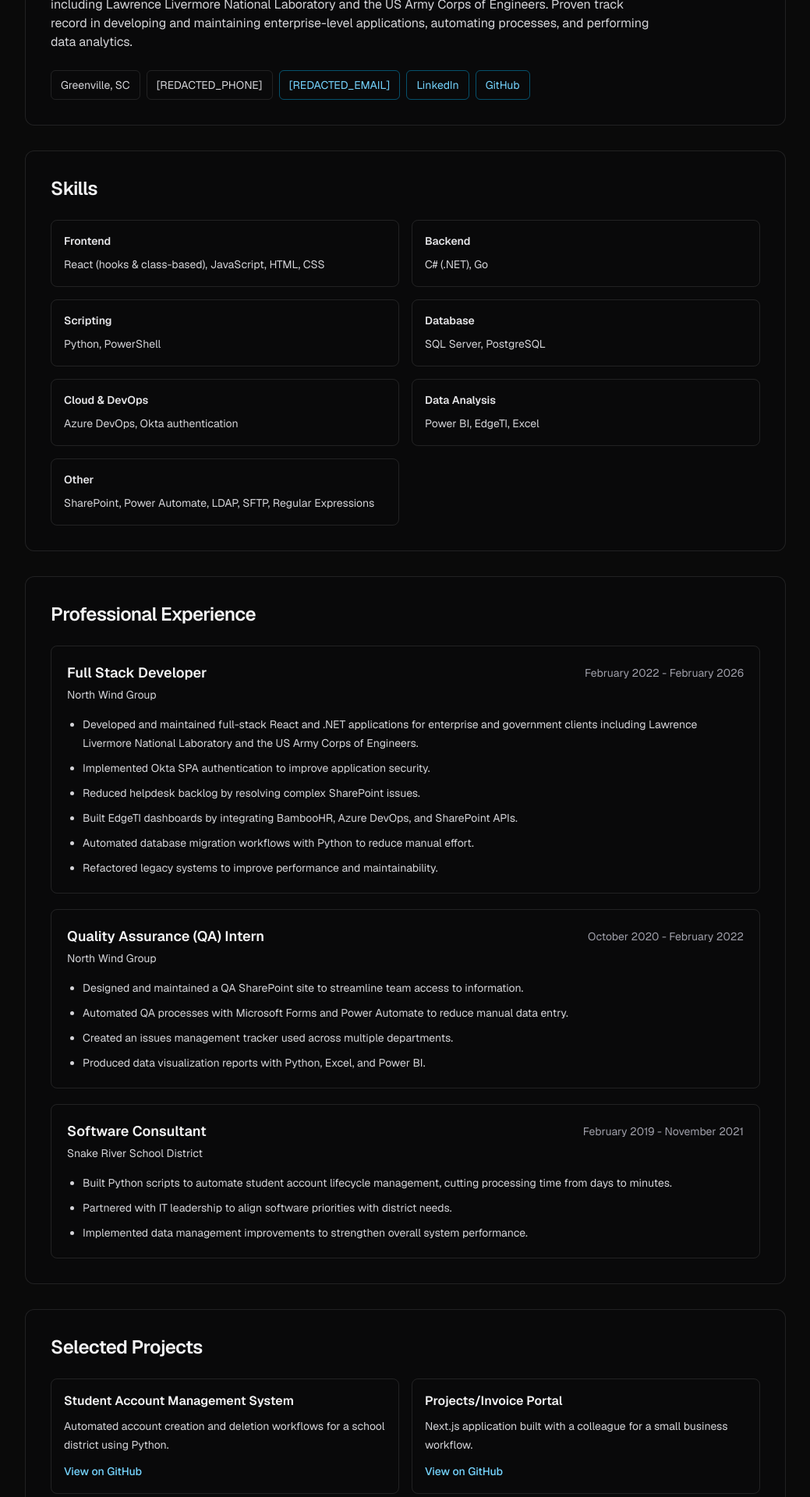
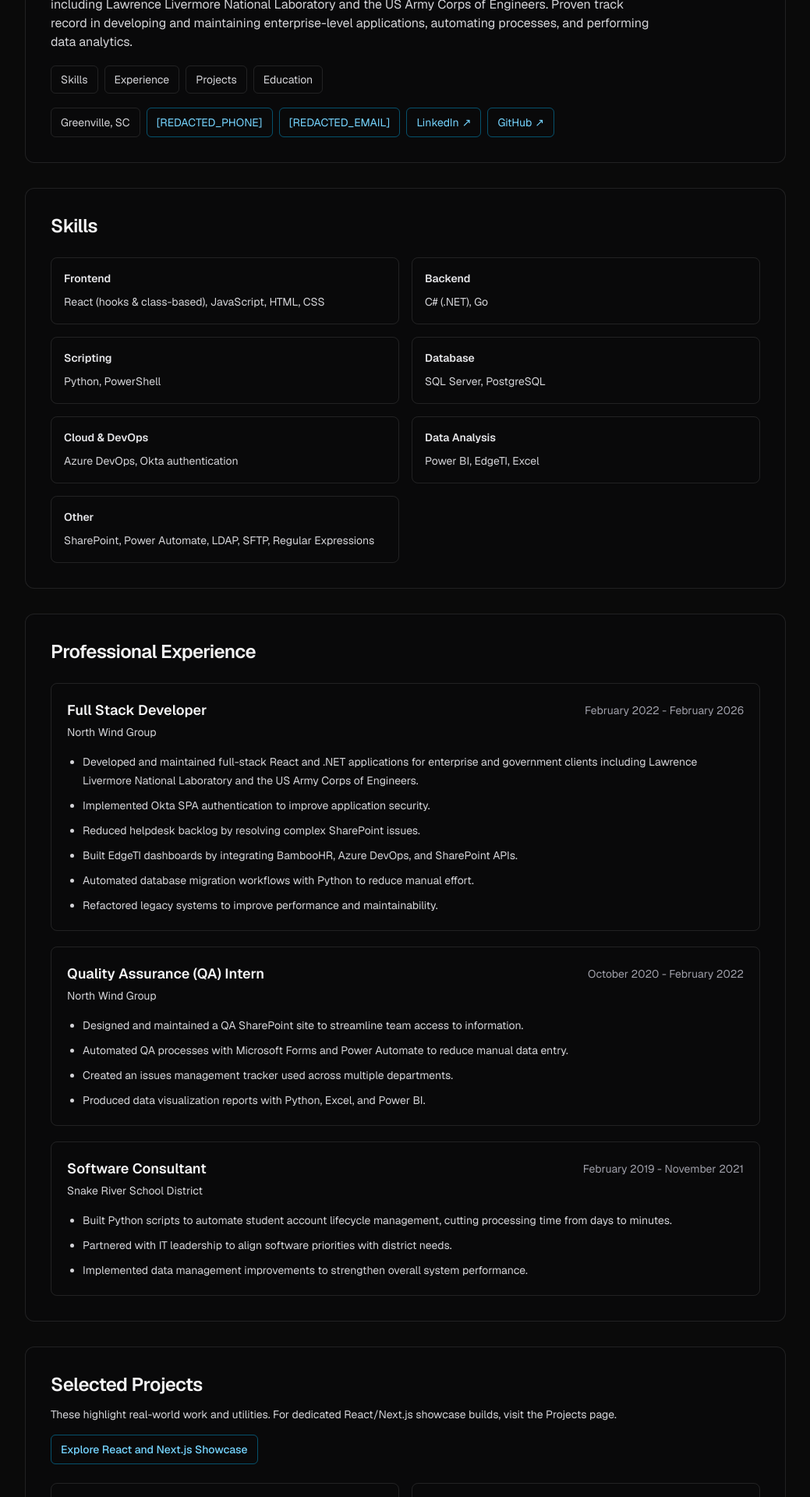
Before and after one commit to jordankalebpage/jordan-page-dev, a Next.js app: page / in a window 1280 px wide. Shown: the part 280-2200 px from the top of the page at 78% size, without its empty margins (120-1159 px from the left). Built offline with nearby package versions, Linux system fonts and the light colour scheme.

Commit message:
refactor: streamline page structure and enhance navigation links

```diff
--- a/app/page.tsx
+++ b/app/page.tsx
@@ -1,103 +1,25 @@
+import Link from "next/link";
+import { experience, resumeProjects, skillGroups } from "./content";
+
 export const runtime = "edge";
 
-const skillGroups = [
-  {
-    label: "Frontend",
-    value: "React (hooks & class-based), JavaScript, HTML, CSS",
-  },
-  {
-    label: "Backend",
-    value: "C# (.NET), Go",
-  },
-  {
-    label: "Scripting",
-    value: "Python, PowerShell",
-  },
-  {
-    label: "Database",
-    value: "SQL Server, PostgreSQL",
-  },
-  {
-    label: "Cloud & DevOps",
-    value: "Azure DevOps, Okta authentication",
-  },
-  {
-    label: "Data Analysis",
-    value: "Power BI, EdgeTI, Excel",
-  },
-  {
-    label: "Other",
-    value: "SharePoint, Power Automate, LDAP, SFTP, Regular Expressions",
-  },
-];
+const sectionClass = "mt-8 rounded-xl border border-white/10 bg-zinc-950/70 p-6 sm:p-8";
+const staticPillClass = "rounded-md border border-white/10 px-3 py-2 text-zinc-300";
+const linkPillClass =
+  "inline-flex rounded-md border border-sky-400/40 px-3 py-2 text-sky-300 transition-colors hover:bg-sky-400/10 focus-visible:outline-none focus-visible:ring-2 focus-visible:ring-sky-300 focus-visible:ring-offset-2 focus-visible:ring-offset-black";
+const sectionJumpLinkClass =
+  "rounded-md border border-white/10 px-3 py-2 text-sm text-zinc-300 transition-colors hover:border-zinc-600 hover:text-zinc-100 focus-visible:outline-none focus-visible:ring-2 focus-visible:ring-sky-300 focus-visible:ring-offset-2 focus-visible:ring-offset-black";
 
-const experience = [
-  {
-    title: "Full Stack Developer",
-    company: "North Wind Group",
-    period: "February 2022 - February 2026",
-    highlights: [
-      "Developed and maintained full-stack React and .NET applications for enterprise and government clients including Lawrence Livermore National Laboratory and the US Army Corps of Engineers.",
-      "Implemented Okta SPA authentication to improve application security.",
-      "Reduced helpdesk backlog by resolving complex SharePoint issues.",
-      "Built EdgeTI dashboards by integrating BambooHR, Azure DevOps, and SharePoint APIs.",
-      "Automated database migration workflows with Python to reduce manual effort.",
-      "Refactored legacy systems to improve performance and maintainability.",
-    ],
-  },
-  {
-    title: "Quality Assurance (QA) Intern",
-    company: "North Wind Group",
-    period: "October 2020 - February 2022",
-    highlights: [
-      "Designed and maintained a QA SharePoint site to streamline team access to information.",
-      "Automated QA processes with Microsoft Forms and Power Automate to reduce manual data entry.",
-      "Created an issues management tracker used across multiple departments.",
-      "Produced data visualization reports with Python, Excel, and Power BI.",
-    ],
-  },
-  {
-    title: "Software Consultant",
-    company: "Snake River School District",
-    period: "February 2019 - November 2021",
-    highlights: [
-      "Built Python scripts to automate student account lifecycle management, cutting processing time from days to minutes.",
-      "Partnered with IT leadership to align software priorities with district needs.",
-      "Implemented data management improvements to strengthen overall system performance.",
-    ],
-  },
-];
-
-const projects = [
-  {
-    name: "Student Account Management System",
-    description:
-      "Automated account creation and deletion workflows for a school district using Python.",
-    href: "https://github.com/jordankalebpage/SRSDAccountCreation",
-  },
-  {
-    name: "Projects/Invoice Portal",
-    description: "Next.js application built with a colleague for a small business workflow.",
-    href: "https://github.com/jordankalebpage/next-geo-invoice",
-  },
-  {
-    name: "Twitter Color Changer",
-    description:
-      "Chrome extension that lets users customize Twitter background, text, and border colors.",
-    href: "https://github.com/jordankalebpage/twitter-background-thing",
-  },
-  {
-    name: "Anime Subtitle Renamer",
-    description:
-      "Go utility that renames anime videos and subtitle files for automatic subtitle loading in MPV.",
-    href: "https://github.com/jordankalebpage/anime-subtitle-renamer-thing",
-  },
-  {
-    name: "Anime Remove Torrenter Name and Hash",
-    description: "Go script that strips release group names and hashes from anime filenames.",
-    href: "https://github.com/jordankalebpage/anime-remove-torrenter-name-thing",
-  },
-];
+function ExternalIndicator() {
+  return (
+    <>
+      <span aria-hidden="true" className="ml-1">
+        ↗
+      </span>
+      <span className="sr-only"> (opens in new tab)</span>
+    </>
+  );
+}
 
 export default function Home() {
   return (
@@ -115,16 +37,44 @@
           enterprise-level applications, automating processes, and performing data analytics.
         </p>
 
+        <nav aria-label="Jump to section" className="mt-6">
+          <ul className="flex flex-wrap gap-2">
+            <li>
+              <a className={sectionJumpLinkClass} href="#skills">
+                Skills
+              </a>
+            </li>
+            <li>
+              <a className={sectionJumpLinkClass} href="#experience">
+                Experience
+              </a>
+            </li>
+            <li>
+              <a className={sectionJumpLinkClass} href="#selected-projects">
+                Projects
+              </a>
+            </li>
+            <li>
+              <a className={sectionJumpLinkClass} href="#education">
+                Education
+              </a>
+            </li>
+          </ul>
+        </nav>
+
         <ul className="mt-6 flex flex-wrap gap-2 text-sm">
-          <li className="rounded-md border border-white/10 px-3 py-2 text-zinc-300">
-            Greenville, SC
-          </li>
-          <li className="rounded-md border border-white/10 px-3 py-2 text-zinc-300">
-            [REDACTED_PHONE]
+          <li className={staticPillClass}>Greenville, SC</li>
+          <li>
+            <a
+              className={linkPillClass}
+              href="tel:[REDACTED_PHONE]"
+            >
+              [REDACTED_PHONE]
+            </a>
           </li>
           <li>
             <a
-              className="inline-flex rounded-md border border-sky-400/40 px-3 py-2 text-sky-300 transition-colors hover:bg-sky-400/10"
+              className={linkPillClass}
               href="mailto:[REDACTED_EMAIL]"
             >
               [REDACTED_EMAIL]
@@ -132,28 +82,32 @@
           </li>
           <li>
             <a
-              className="inline-flex rounded-md border border-sky-400/40 px-3 py-2 text-sky-300 transition-colors hover:bg-sky-400/10"
+              aria-label="LinkedIn (opens in new tab)"
+              className={linkPillClass}
               href="https://www.linkedin.com/in/jordankalebpage/"
               target="_blank"
               rel="noopener noreferrer"
             >
               LinkedIn
+              <ExternalIndicator />
             </a>
           </li>
           <li>
             <a
-              className="inline-flex rounded-md border border-sky-400/40 px-3 py-2 text-sky-300 transition-colors hover:bg-sky-400/10"
+              aria-label="GitHub (opens in new tab)"
+              className={linkPillClass}
               href="https://github.com/jordankalebpage"
               target="_blank"
               rel="noopener noreferrer"
             >
               GitHub
+              <ExternalIndicator />
             </a>
           </li>
         </ul>
       </section>
 
-      <section className="mt-8 rounded-xl border border-white/10 bg-zinc-950/70 p-6 sm:p-8">
+      <section id="skills" className={sectionClass}>
         <h2 className="text-2xl font-semibold tracking-tight text-zinc-100">Skills</h2>
 
         <dl className="mt-6 grid gap-4 sm:grid-cols-2">
@@ -166,7 +120,7 @@
         </dl>
       </section>
 
-      <section className="mt-8 rounded-xl border border-white/10 bg-zinc-950/70 p-6 sm:p-8">
+      <section id="experience" className={sectionClass}>
         <h2 className="text-2xl font-semibold tracking-tight text-zinc-100">
           Professional Experience
         </h2>
@@ -191,28 +145,42 @@
         </div>
       </section>
 
-      <section className="mt-8 rounded-xl border border-white/10 bg-zinc-950/70 p-6 sm:p-8">
+      <section id="selected-projects" className={sectionClass}>
         <h2 className="text-2xl font-semibold tracking-tight text-zinc-100">Selected Projects</h2>
+        <p className="mt-3 text-sm text-zinc-300">
+          These highlight real-world work and utilities. For dedicated React/Next.js showcase
+          builds, visit the Projects page.
+        </p>
+        <div className="mt-4">
+          <Link
+            className="inline-flex rounded-md border border-sky-400/40 px-3 py-2 text-sm font-medium text-sky-300 transition-colors hover:bg-sky-400/10 focus-visible:outline-none focus-visible:ring-2 focus-visible:ring-sky-300 focus-visible:ring-offset-2 focus-visible:ring-offset-black"
+            href="/projects"
+          >
+            Explore React and Next.js Showcase
+          </Link>
+        </div>
 
         <div className="mt-6 grid gap-4 sm:grid-cols-2">
-          {projects.map((project) => (
+          {resumeProjects.map((project) => (
             <article key={project.name} className="rounded-lg border border-white/10 p-4">
               <h3 className="text-base font-semibold text-zinc-100">{project.name}</h3>
               <p className="mt-2 text-sm leading-6 text-zinc-300">{project.description}</p>
               <a
-                className="mt-3 inline-flex text-sm font-medium text-sky-300 transition-colors hover:text-sky-200"
+                aria-label={`${project.name} repository (opens in new tab)`}
+                className="mt-3 inline-flex text-sm font-medium text-sky-300 transition-colors hover:text-sky-200 focus-visible:outline-none focus-visible:ring-2 focus-visible:ring-sky-300 focus-visible:ring-offset-2 focus-visible:ring-offset-black"
                 href={project.href}
                 target="_blank"
                 rel="noopener noreferrer"
               >
                 View on GitHub
+                <ExternalIndicator />
               </a>
             </article>
           ))}
         </div>
       </section>
 
-      <section className="mt-8 rounded-xl border border-white/10 bg-zinc-950/70 p-6 sm:p-8">
+      <section id="education" className={sectionClass}>
         <h2 className="text-2xl font-semibold tracking-tight text-zinc-100">Education</h2>
         <p className="mt-4 text-zinc-200">Bachelor of Science in Computer Science</p>
         <p className="mt-1 text-sm text-zinc-300">
```
